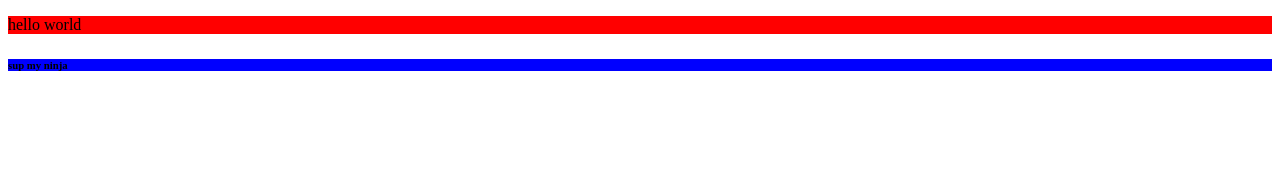
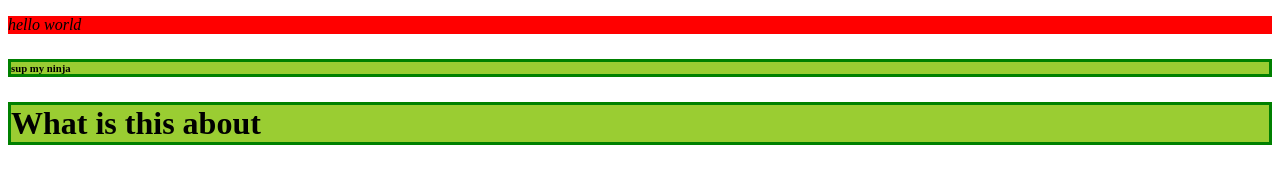
Before and after one commit to mishterious/testcase2.0, a plain HTML site: page index.html in a window 1280 px wide. Drawn offline with Linux system fonts and the light colour scheme.

Commit message:
second commit

```diff
--- a/css/main.css
+++ b/css/main.css
@@ -1,8 +1,10 @@
 #you {
     background-color: red;
+    font-style: italic;
 }
 
 .me {
     color: black;
-    background-color: blue;
+    background-color: yellowgreen;
+    border: 3px solid green;
 }
--- a/index.html
+++ b/index.html
@@ -11,5 +11,7 @@
 <body>
     <p id="you">hello world</p>
     <h6 class="me">sup my ninja</h6>
+
+    <h1 class="me">What is this about</h1>
 </body>
 </html>
```
